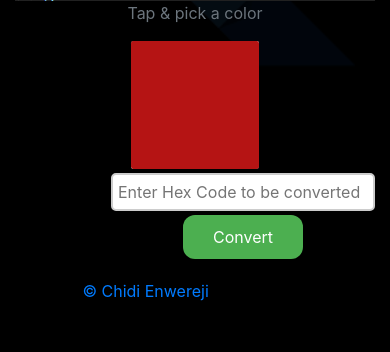
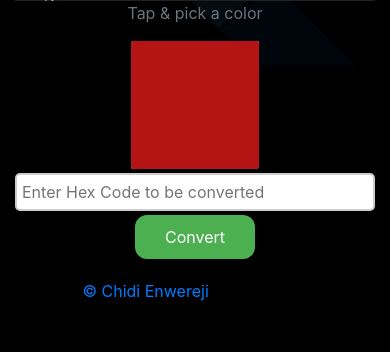
Before and after one commit to chidibede/Flutter-Color-Picker, a PHP site: page /convert.html in a window 390 px wide. Shown: the part 492-844 px from the top of the page. Run offline with PHP 8.4, Linux system fonts and the light colour scheme; some libraries are stand-ins or nearby versions; some web fonts are replaced.

Commit message:
Modified the responsive nature

```diff
--- a/css/main.css
+++ b/css/main.css
@@ -50,9 +50,7 @@ body{
     width: 22%;
 }
 
-.convert-div{
- margin-left: 6em;
-}
+
 
 .convert{
     padding:5px;
```
